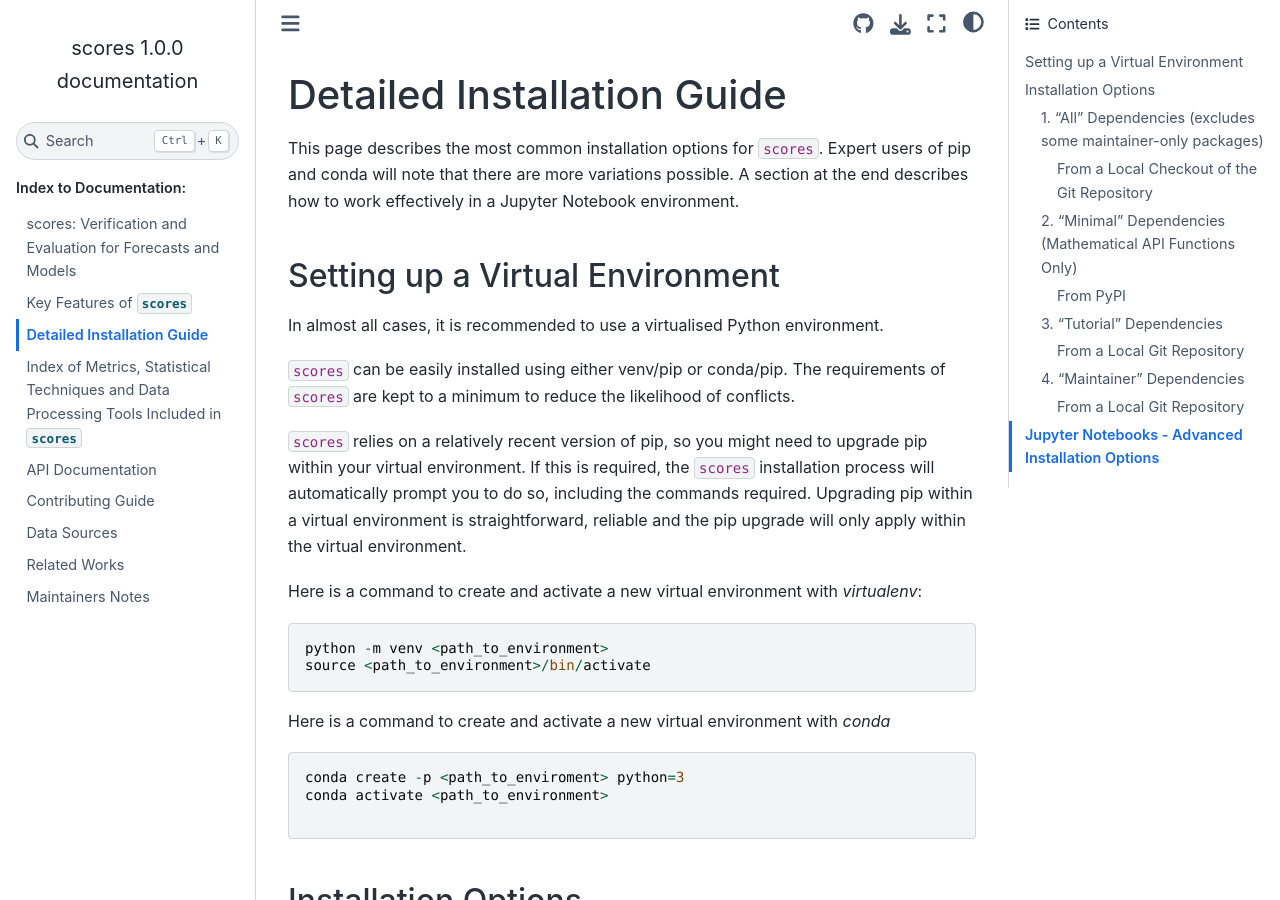
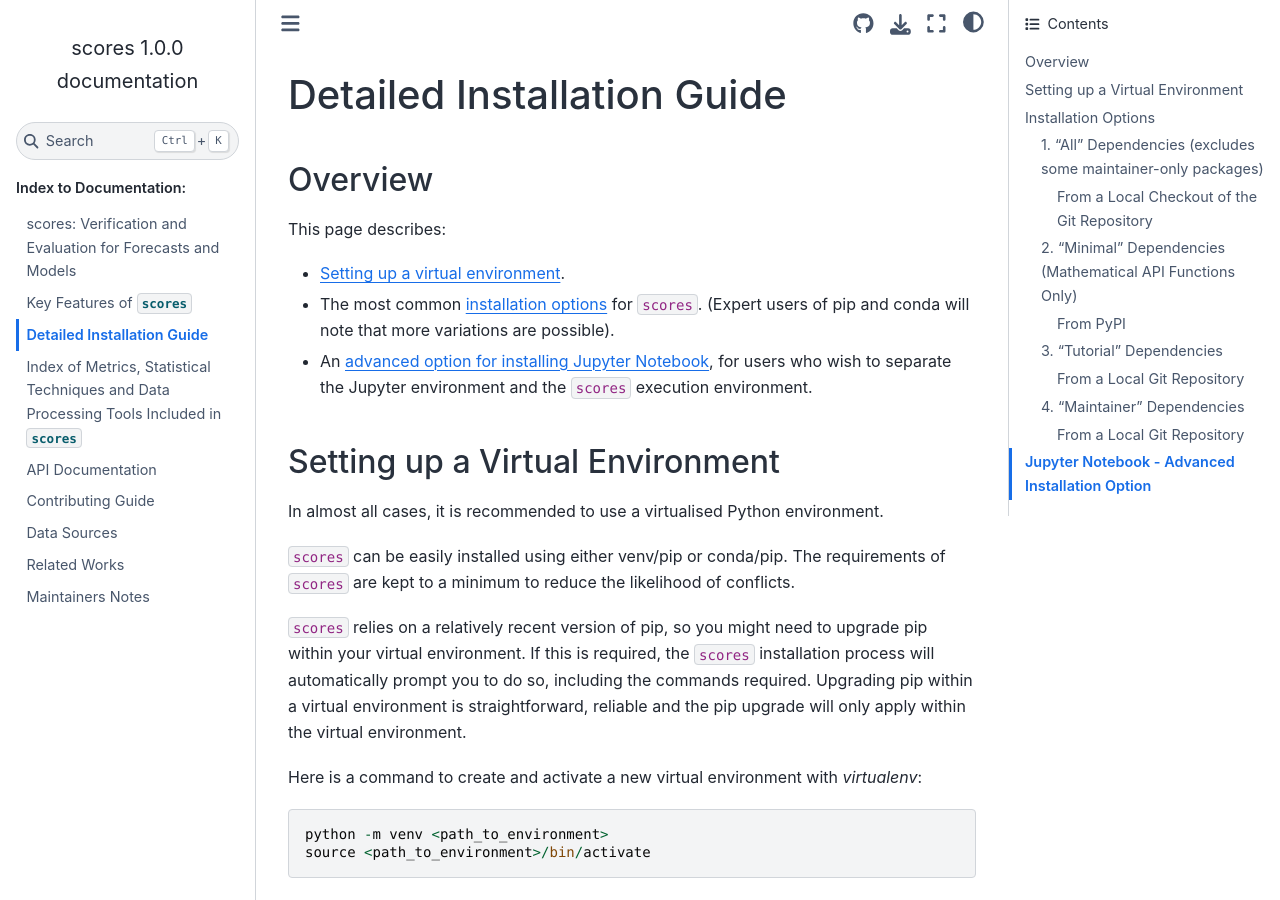
Before and after one commit to nci/scores, a Sphinx documentation site: the page built from docs/installation.md, in a window 1280 px wide and 900 px high. Built offline with Sphinx 7.4.7 and the Sphinx Book theme 1.1.4, drawn with Linux system fonts in a browser that asks for light colours; pages that are not in the unit, such as notebooks, are missing from menus; some of the changed text lies outside the part shown.

Commit message:
Improve clarity in overview and Jupyter Notebook section

````diff
--- a/docs/installation.md
+++ b/docs/installation.md
@@ -1,6 +1,12 @@
 # Detailed Installation Guide
 
-This page describes the most common installation options for `scores`. Expert users of pip and conda will note that there are more variations possible. A section at the end describes how to work effectively in a Jupyter Notebook environment.
+## Overview
+
+This page describes:
+
+- [Setting up a virtual environment](#setting-up-a-virtual-environment).
+- The most common [installation options](#installation-options) for `scores`. (Expert users of pip and conda will note that more variations are possible).
+- An [advanced option for installing Jupyter Notebook](#jupyter-notebook-advanced-installation-option), for users who wish to separate the Jupyter environment and the `scores` execution environment.
 
 ## Setting up a Virtual Environment
 
@@ -92,9 +98,9 @@ Installs:
 pip install -e .[maintainer]
 ```
 
-## Jupyter Notebooks - Advanced Installation Options
+## Jupyter Notebook - Advanced Installation Option
 
-The `scores` ["all"](#all-dependencies-excludes-some-maintainer-only-packages) and ["tutorial"](#tutorial-dependencies) installation options include the JupyterLab software, which can be used (among other things) to run the tutorials.
+The `scores` ["all"](#all-dependencies-excludes-some-maintainer-only-packages) and ["tutorial"](#tutorial-dependencies) installation options include the JupyterLab software, which can be used to run the tutorials and/or execute `scores` code within a Jupyter environment.
 
 Some users may wish to separate the Jupyter environment and the `scores` execution environment. One way to achieve this is by creating a new `scores` virtual environment (using one of the [above options](#setting-up-a-virtual-environment)) and registering it as a new kernel within the Jupyter environment. You can then run the tutorials and/or execute `scores` code within the kernel. Registering the kernel can be done as follows:
 
````
